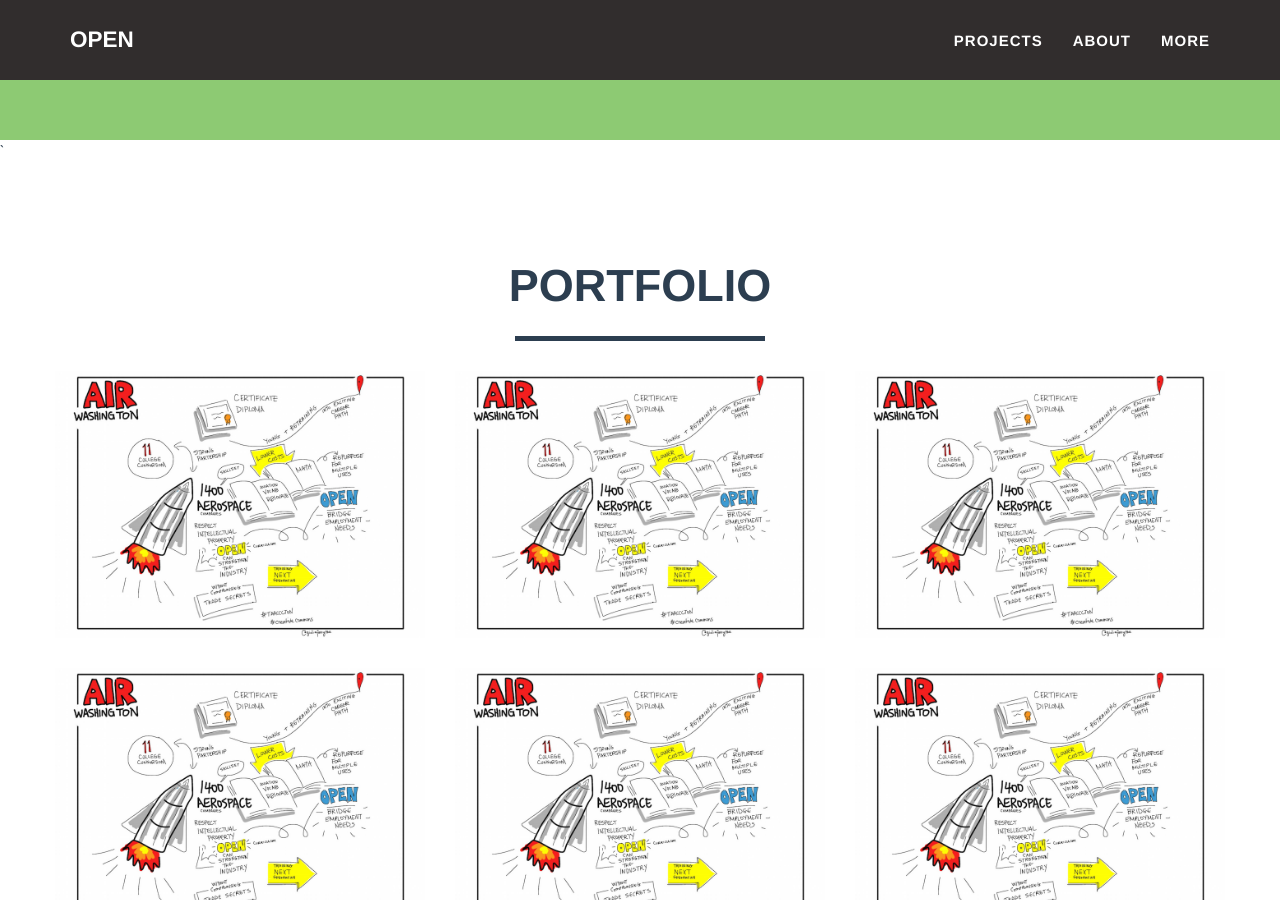
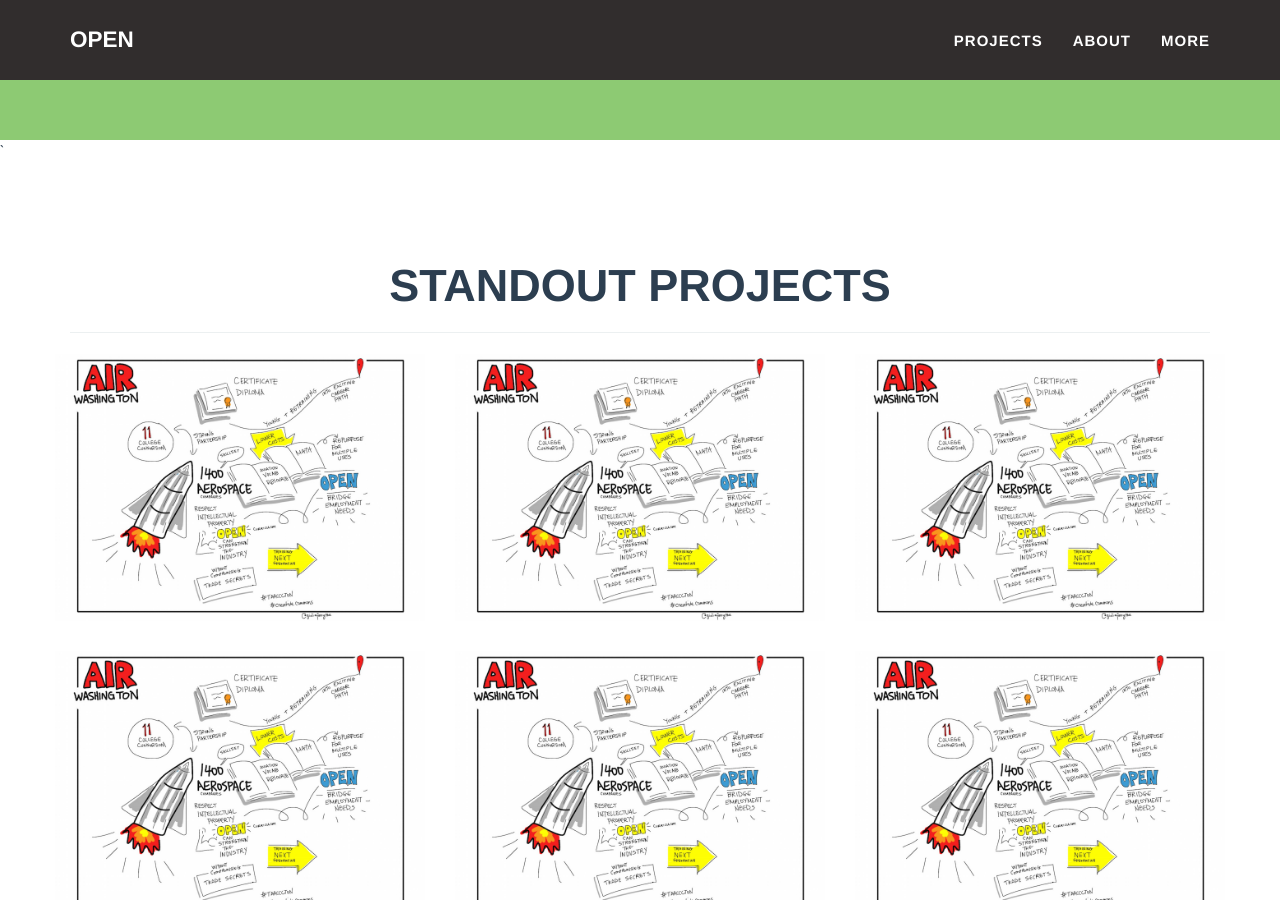
Before and after one commit to billymeinke/cc-toolkits, a Jekyll site: the page built from index.html, in a window 1280 px wide and 900 px high, scrolled down 656 px. Built offline with Jekyll 4.4.1, drawn with Linux system fonts in a browser that asks for light colours.

Commit message:
removing star from hr

```diff
--- a/_includes/portfolio_grid.html
+++ b/_includes/portfolio_grid.html
@@ -4,8 +4,8 @@
         <div class="container">
             <div class="row">
                 <div class="col-lg-12 text-center">
-                    <h2>Portfolio</h2>
-                    <hr class="star-primary">
+                    <h2>Standout Projects</h2>
+                    <hr>
             </div>
             <div class="row">
                 {% for post in site.posts %}
```
